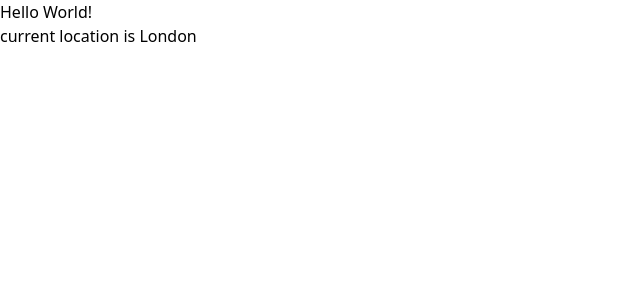
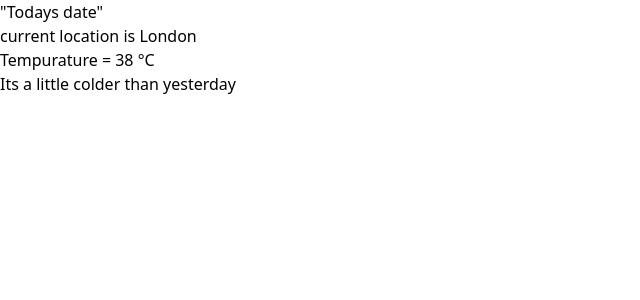
Before and after one commit to lat-GH/weather-app-next, a Next.js app: page / in a window 1280 px wide. Shown: the top 300 px of the page, without its empty margins (0-640 px from the left). Built offline with nearby package versions, Linux system fonts and the light colour scheme.

Commit message:
created a collection of props to pass into my componet and abstracted out the convert to celcius function into its own little lib folder

```diff
--- a/src/pages/components/Weather_card.tsx
+++ b/src/pages/components/Weather_card.tsx
@@ -1,13 +1,21 @@
 import React, {FunctionComponent} from 'react';
+import { convert_to_Celcius } from '../lib/convert_to_celcius';
 
-interface test_props {
-    location: string;
+interface current_weather_State {
+    curr_location: string,
+    today_tempurature: number,
+    warmer_or_colder: string
+    //add in icon variable when know how best to pass around an image variable
 }
 
-const Weather_card: React.FC<test_props> = ({location}) => {
+const Weather_card: FunctionComponent<current_weather_State> = ({curr_location,today_tempurature,warmer_or_colder}) => {
     return(
     <div>
-        <h1>current location is {location}</h1>
+        {/* need to pass in the date value from the API query */}
+        <h2>"Todays date"</h2>
+        <h1>current location is {curr_location}</h1>
+        <h2>Tempurature = {convert_to_Celcius(today_tempurature)} °C</h2>
+        <h2>{warmer_or_colder}</h2>
     </div>
     )
 };
--- a/src/pages/index.tsx
+++ b/src/pages/index.tsx
@@ -8,8 +8,12 @@ const inter = Inter({ subsets: ["latin"] });
 export default function Home() {
   return (
     <main>
-      <h1>Hello World!</h1>
-      <Weather_card location="London"/>
+      {/* <h1>Hello World!</h1> */}
+      <Weather_card
+      curr_location = "London"
+      today_tempurature = {100}
+      warmer_or_colder = "Its a little colder than yesterday"
+      />
     </main>
   );
 }
--- /dev/null
+++ b/src/pages/lib/convert_to_celcius.ts
@@ -0,0 +1,4 @@
+export function convert_to_Celcius(f:number): number
+    {
+         return Math.round((f -32)*(5/9))
+    }
```
